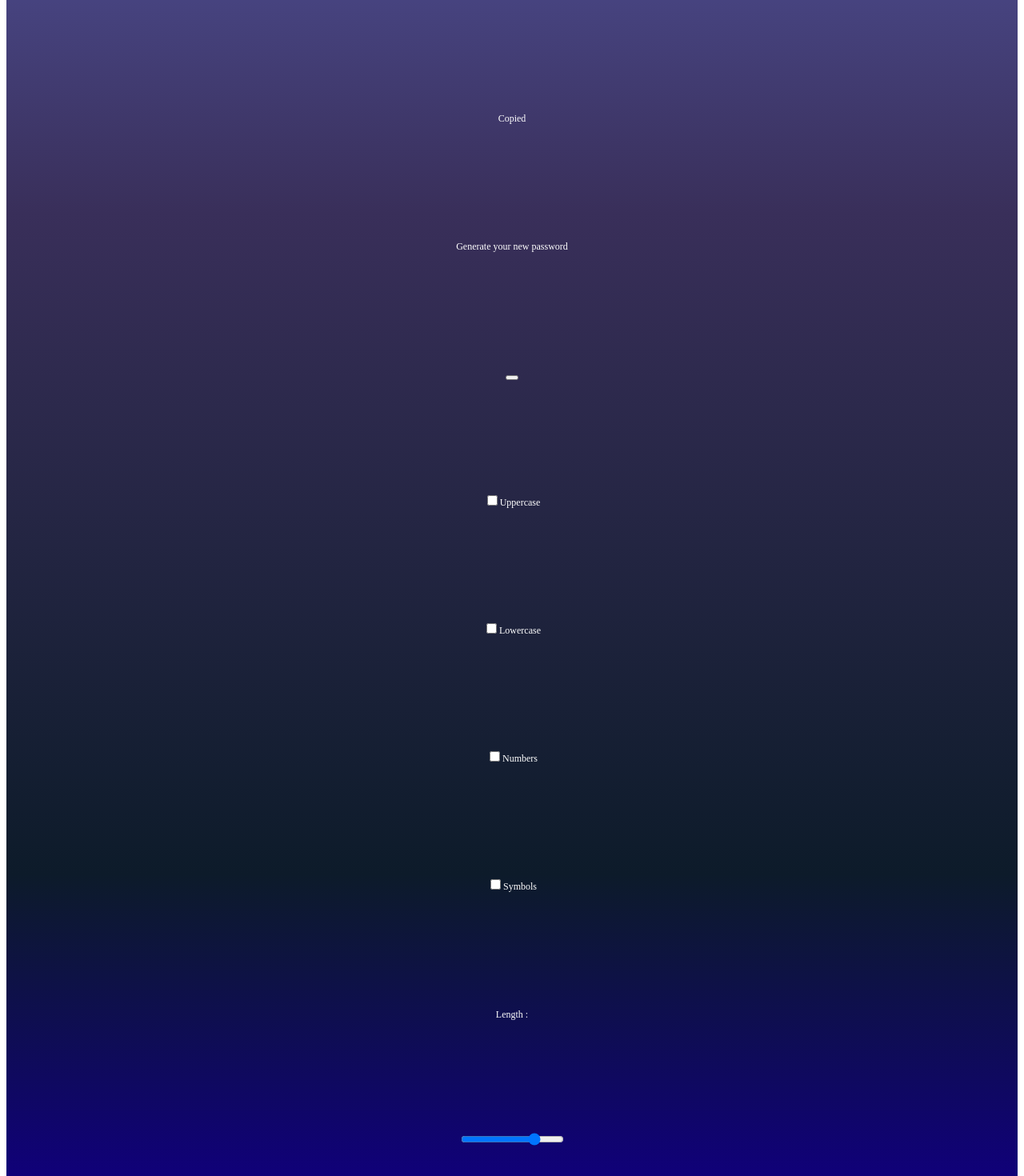
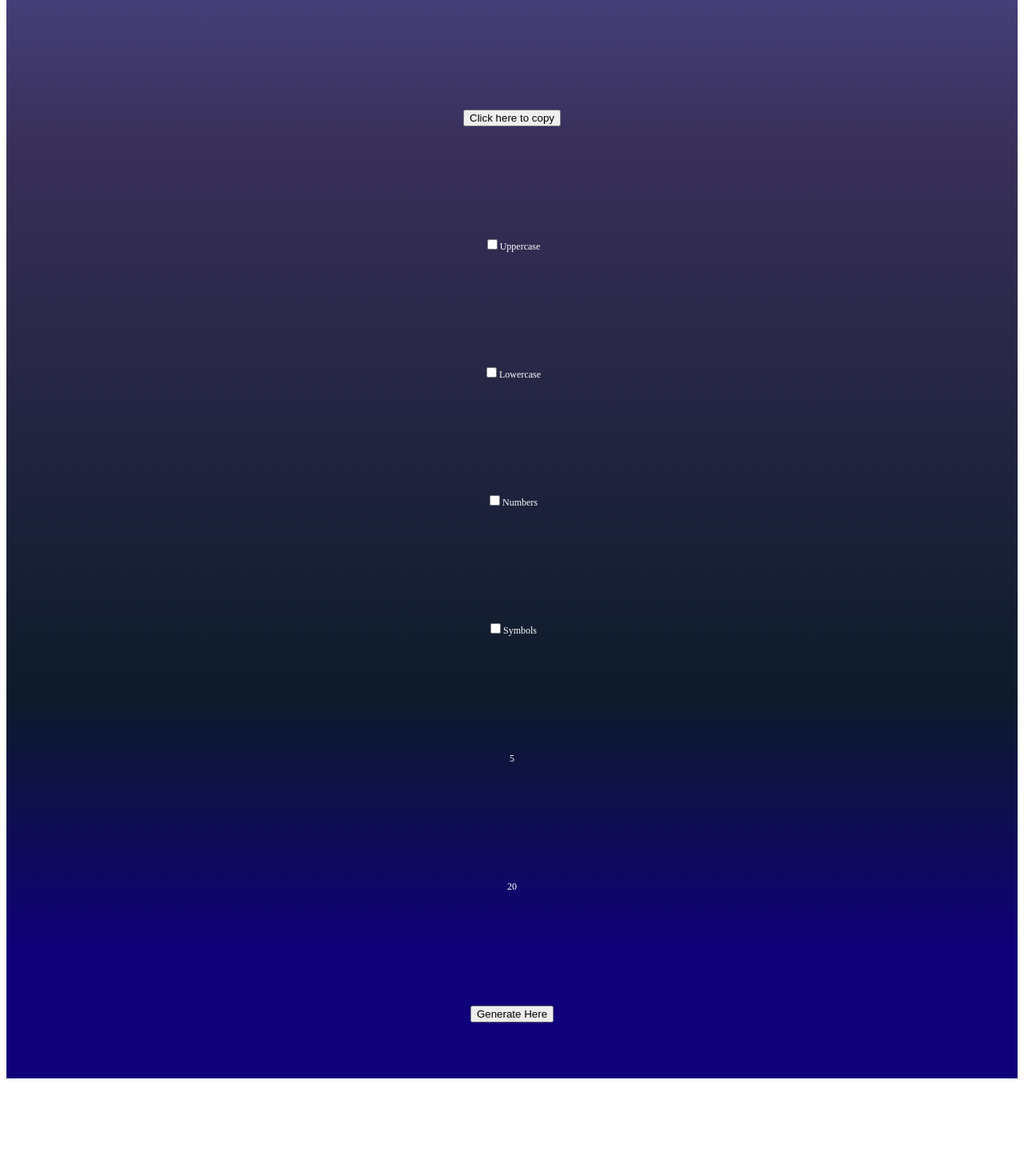
Before and after one commit to hRebb/password-gen, a React (Vite) app: page / in a window 1280 px wide. Shown: the part 260-1730 px from the top of the page at 80% size. After the commit the page ends 1616 px from the top, so only its background shows below. Built offline with nearby package versions, Linux system fonts and the light colour scheme.

Commit message:
do some change about length component

```diff
--- a/package.json
+++ b/package.json
@@ -13,7 +13,8 @@
   "license": "ISC",
   "dependencies": {
     "compass": "^0.1.1",
-    "compass-mixins": "^0.12.12"
+    "compass-mixins": "^0.12.12",
+    "react-input-range": "^1.3.0"
   },
   "devDependencies": {
     "@types/react": "^18.0.15",
--- a/src/App.tsx
+++ b/src/App.tsx
@@ -3,6 +3,8 @@ import Settings from './Settings'
 import Generate from './Generate'
 import Result from './Result'
 import Length from './Length'
+
+console.clear()
 
 export default function App() {
   return (
--- a/src/Length.tsx
+++ b/src/Length.tsx
@@ -1,21 +1,29 @@
+import React from 'react'
+import InputRange from 'react-input-range'
 import './App.css'
+import { Range } from 'react-input-range'
 
 
-export default function Length() {
-  return (
-    <div className='length_slide'
-      data-min="4"
-      data-max="20"
-    >
-      <div className='length_title' data-length="0">
-        Length :
-      </div>
-      <input
-        id='slider'
-        type="range"
-        min="4"
-        max="20"
-        value="16" />
-    </div>
-  )
+export default class Length extends React.Component<{}, { value: number | Range }> {
+  constructor(props: number) {
+    super(props);
+
+    this.state = {
+      value: { min: 5, max: 20 },
+    };
+  }
+  render(): React.ReactNode {
+    return (
+      <form className="form">
+        <InputRange
+        minValue={5}
+        maxValue={20}
+        value={this.state.value}
+        onChange={(value: number | Range): void => {
+          return this.setState({ value });
+        }}
+      />
+      </form>
+    )
+  }
 }
--- a/src/Result.tsx
+++ b/src/Result.tsx
@@ -6,16 +6,11 @@ export default function Result() {
       <div className='result-title'>
         Generated Password
       </div>
-      <div className='result-copy'>
-        Click here to copy
-      </div>
-      <div className='result-past'>
-        Copied
-      </div>
       <div className='result-click' id='result-operation'>
         Generate your new password
       </div>
       <button className='btn-result' id='btn-copy'>
+        Click here to copy
         <i className='copy-item'></i>
       </button>
     </div>
```
Also changed, not shown: 1 other file (tests, documents, lock files or other folders).
